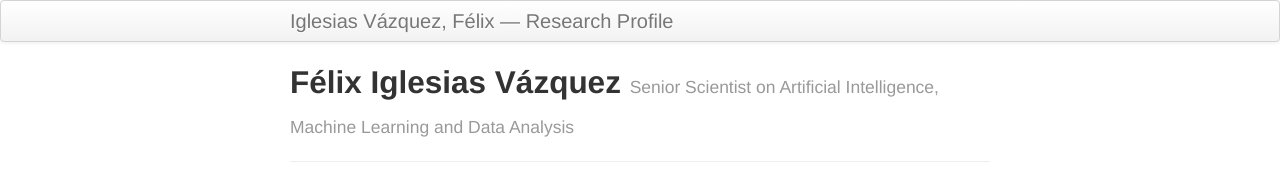
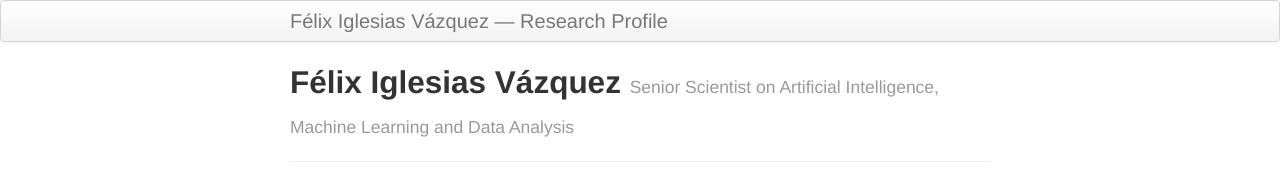
Before and after one commit to felixig/research, a Jekyll site: the page built from index.md, in a window 1280 px wide. Shown: the top 194 px of the page. Built offline with Jekyll 4.4.1, drawn with Linux system fonts in a browser that asks for light colours; some of the changed lines change nothing that is shown.

Commit message:
Update _config.yml

```diff
--- a/_config.yml
+++ b/_config.yml
@@ -1,19 +1,27 @@
-title: "Iglesias Vázquez, Félix — Research Profile"
+title: "Félix Iglesias Vázquez — Research Profile"
 email: "felix.iglesias@tuwien.ac.at"
 description: "TU Wien"
-baseurl: "/research"  # porque tu sitio está en /research
+baseurl: "/research"
 url: "https://felixig.github.io"
 author:
-  name: "FIV"
+  name: "Félix Iglesias Vázquez"
+  avatar: "/assets/img/felix.jpg"
+  bio: "Researcher at TU Wien. Machine Learning, Network Security."
+  links:
+    - label: "Email"
+      icon: "fas fa-envelope"
+      url: "mailto:felix.iglesias@tuwien.ac.at"
+    - label: "ORCID"
+      icon: "ai ai-orcid"
+      url: "https://orcid.org/0000-000X-XXXX-XXXX"
+    - label: "Google Scholar"
+      icon: "ai ai-google-scholar"
+      url: "https://scholar.google.com/citations?user=XXXX"
 
-theme: minima
-permalink: pretty
-exclude:
-  - "README.md"
-  - "LICENSE.md"
-  - "changelog.md"
-  - ".github"
-  - "scripts"
+remote_theme: "mmistakes/minimal-mistakes@4.26.0"
+plugins:
+  - jekyll-include-cache
 
 markdown: kramdown
 highlighter: rouge
+permalink: pretty
```
